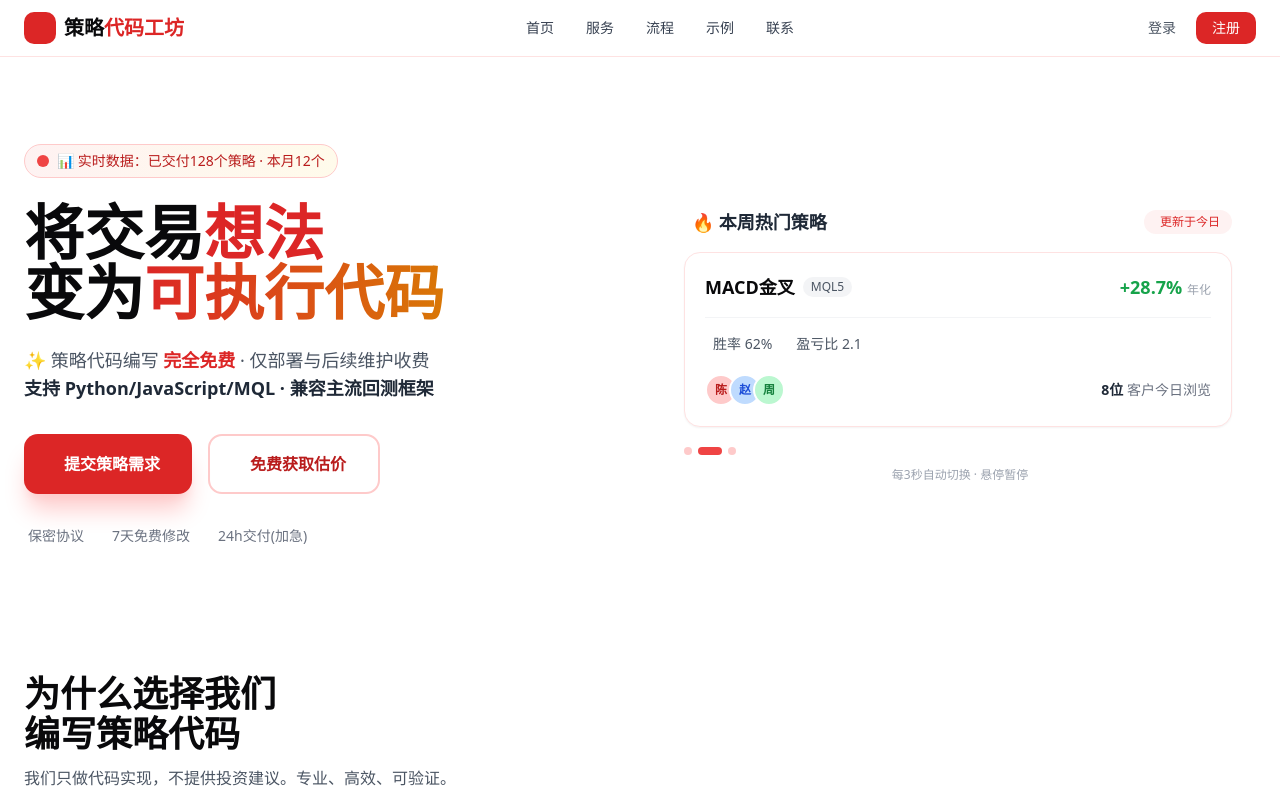
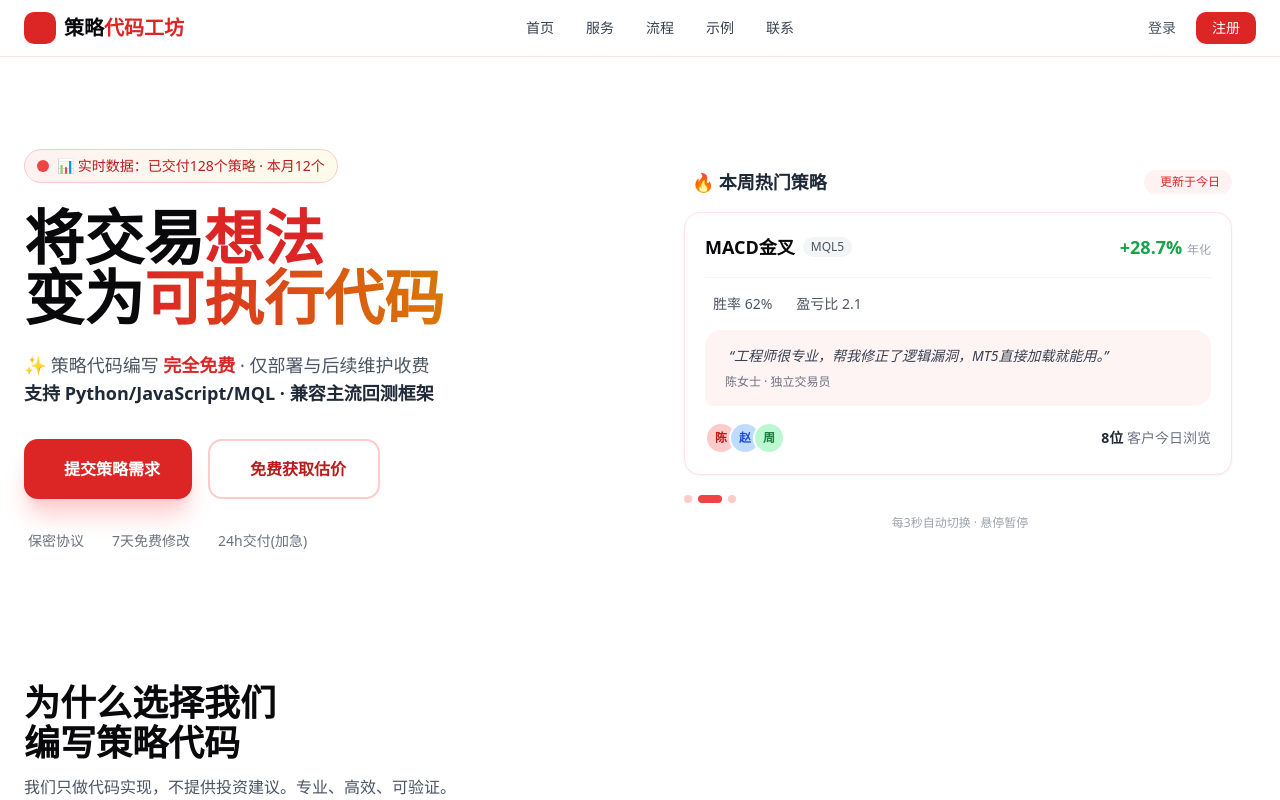
Before and after one commit to wedecwdf/djkfvbkf, a React (Vite) app: page / in a window 1280 px wide. Shown: the top 800 px of the page. Built offline with nearby package versions, Linux system fonts and the light colour scheme; no server answers.

Commit message:
feat: 热门策略卡片增加真实评论，动态轮播带评分

```diff
--- a/src/sections/Hero.tsx
+++ b/src/sections/Hero.tsx
@@ -14,7 +14,10 @@ const Hero = () => {
       metric1: "最大回撤 12.3%",
       metric2: "夏普 1.86",
       avatars: ["张", "李", "王"],
-      viewers: 12
+      viewers: 12,
+      comment: "描述清楚后3天交付，代码注释详细，直接跑通回测！",
+      author: "张先生 · 私募研究员",
+      rating: 4.5
     },
     {
       name: "MACD金叉",
@@ -23,7 +26,10 @@ const Hero = () => {
       metric1: "胜率 62%",
       metric2: "盈亏比 2.1",
       avatars: ["陈", "赵", "周"],
-      viewers: 8
+      viewers: 8,
+      comment: "工程师很专业，帮我修正了逻辑漏洞，MT5直接加载就能用。",
+      author: "陈女士 · 独立交易员",
+      rating: 5
     },
     {
       name: "RSI背离",
@@ -32,7 +38,10 @@ const Hero = () => {
       metric1: "最大回撤 15.7%",
       metric2: "卡玛 2.6",
       avatars: ["刘", "孙", "吴"],
-      viewers: 15
+      viewers: 15,
+      comment: "沟通顺畅，JS实现复杂逻辑，还附带了详细使用说明，超值！",
+      author: "刘先生 · 币圈量化",
+      rating: 5
     }
   ];
 
@@ -47,11 +56,36 @@ const Hero = () => {
   const nextSlide = () => setCurrentSlide((prev) => (prev + 1) % strategies.length);
   const prevSlide = () => setCurrentSlide((prev) => (prev - 1 + strategies.length) % strategies.length);
 
-  const avatarColors = ["bg-red-200 text-red-700", "bg-blue-200 text-blue-700", "bg-green-200 text-green-700", "bg-purple-200 text-purple-700", "bg-yellow-200 text-yellow-700", "bg-indigo-200 text-indigo-700"];
+  const avatarColors = [
+    "bg-red-200 text-red-700",
+    "bg-blue-200 text-blue-700",
+    "bg-green-200 text-green-700",
+    "bg-purple-200 text-purple-700",
+    "bg-yellow-200 text-yellow-700",
+    "bg-indigo-200 text-indigo-700"
+  ];
+
+  const renderStars = (rating: number) => {
+    const fullStars = Math.floor(rating);
+    const hasHalf = rating % 1 !== 0;
+    const stars = [];
+    for (let i = 0; i < fullStars; i++) {
+      stars.push(<i key={`full-${i}`} className="fas fa-star"></i>);
+    }
+    if (hasHalf) {
+      stars.push(<i key="half" className="fas fa-star-half-alt"></i>);
+    }
+    const remaining = 5 - Math.ceil(rating);
+    for (let i = 0; i < remaining; i++) {
+      stars.push(<i key={`empty-${i}`} className="far fa-star"></i>);
+    }
+    return stars;
+  };
 
   return (
     <section id="hero" className="pt-36 pb-16 px-6 max-w-7xl mx-auto">
       <div className="grid lg:grid-cols-2 gap-10 items-center">
+        {/* 左侧内容不变 */}
         <div className="animate__animated animate__fadeInLeft">
           <div className="inline-flex items-center gap-2 px-3 py-1.5 bg-gradient-to-r from-red-50 to-amber-50 rounded-full mb-6 border border-red-200">
             <span className="relative flex h-3 w-3">
@@ -86,6 +120,8 @@ const Hero = () => {
             <div className="flex items-center gap-1"><i className="fas fa-clock text-orange-500"></i> 24h交付(加急)</div>
           </div>
         </div>
+
+        {/* 右侧动态轮播卡片（新增评论） */}
         <div className="animate__animated animate__fadeInRight">
           <div
             ref={containerRef}
@@ -103,7 +139,6 @@ const Hero = () => {
               </span>
             </div>
 
-            {/* 轮播卡片 */}
             <div className="relative">
               <div className="bg-white rounded-2xl p-5 border border-red-100 shadow-sm">
                 <div className="flex items-center justify-between mb-2">
@@ -127,7 +162,24 @@ const Hero = () => {
                     <span>{strategies[currentSlide].metric2}</span>
                   </div>
                 </div>
-                <div className="mt-5 flex items-center justify-between">
+
+                {/* 评论气泡 */}
+                <div className="mt-4 bg-red-50/80 rounded-2xl rounded-bl-md p-4">
+                  <div className="flex items-start gap-2">
+                    <i className="fas fa-quote-left text-red-300 text-xs mt-0.5"></i>
+                    <p className="text-sm text-gray-700 italic">“{strategies[currentSlide].comment}”</p>
+                  </div>
+                  <div className="flex items-center justify-between mt-2">
+                    <span className="text-xs text-gray-500 flex items-center gap-1">
+                      <i className="fas fa-user-circle"></i>{strategies[currentSlide].author}
+                    </span>
+                    <span className="flex items-center text-yellow-400 text-xs">
+                      {renderStars(strategies[currentSlide].rating)}
+                    </span>
+                  </div>
+                </div>
+
+                <div className="mt-4 flex items-center justify-between">
                   <div className="flex -space-x-2">
                     {strategies[currentSlide].avatars.map((letter, idx) => (
                       <div
@@ -145,7 +197,6 @@ const Hero = () => {
               </div>
             </div>
 
-            {/* 指示点 + 控制按钮 */}
             <div className="flex items-center justify-between mt-5">
               <div className="flex items-center gap-1.5">
                 {strategies.map((_, idx) => (
```
